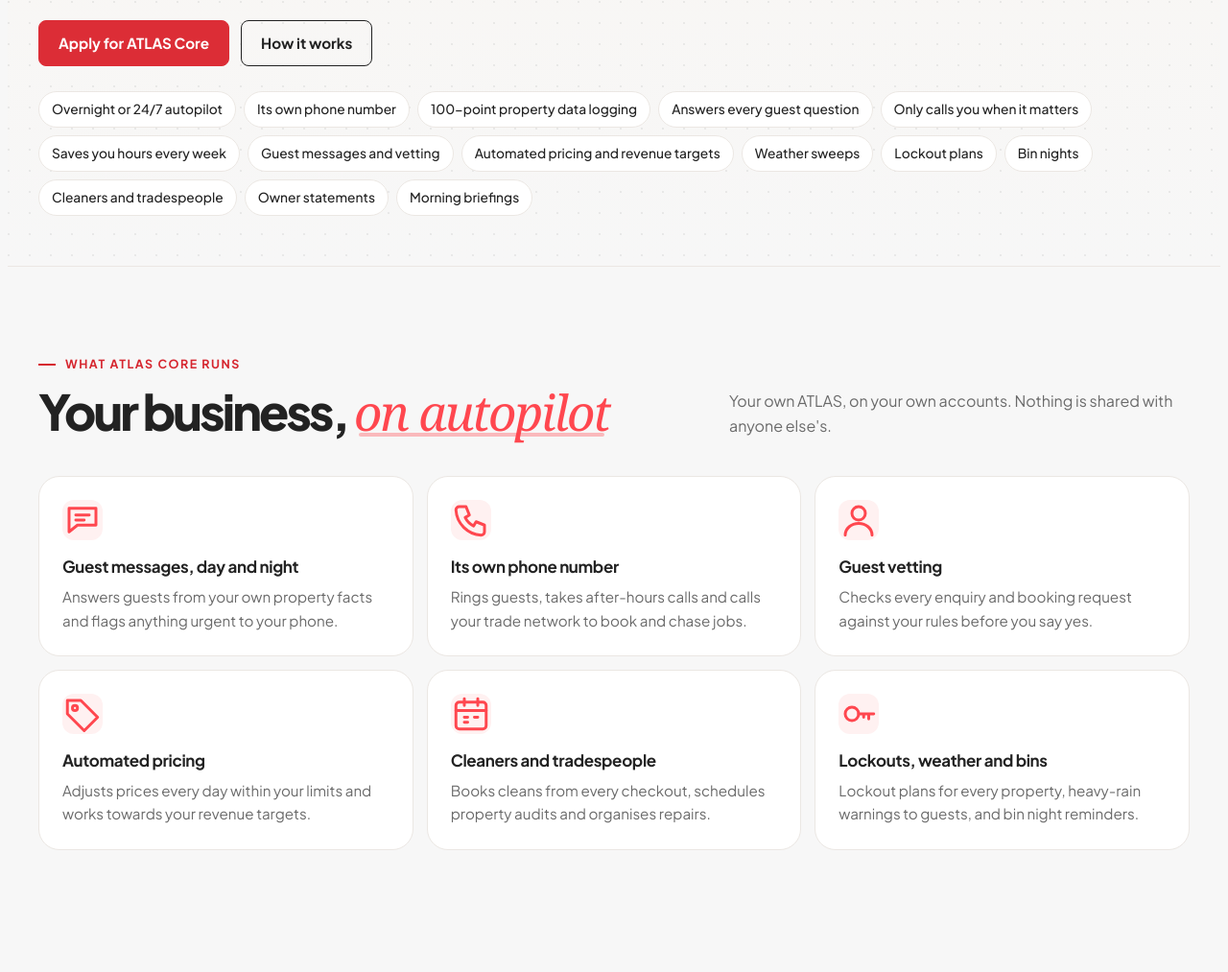
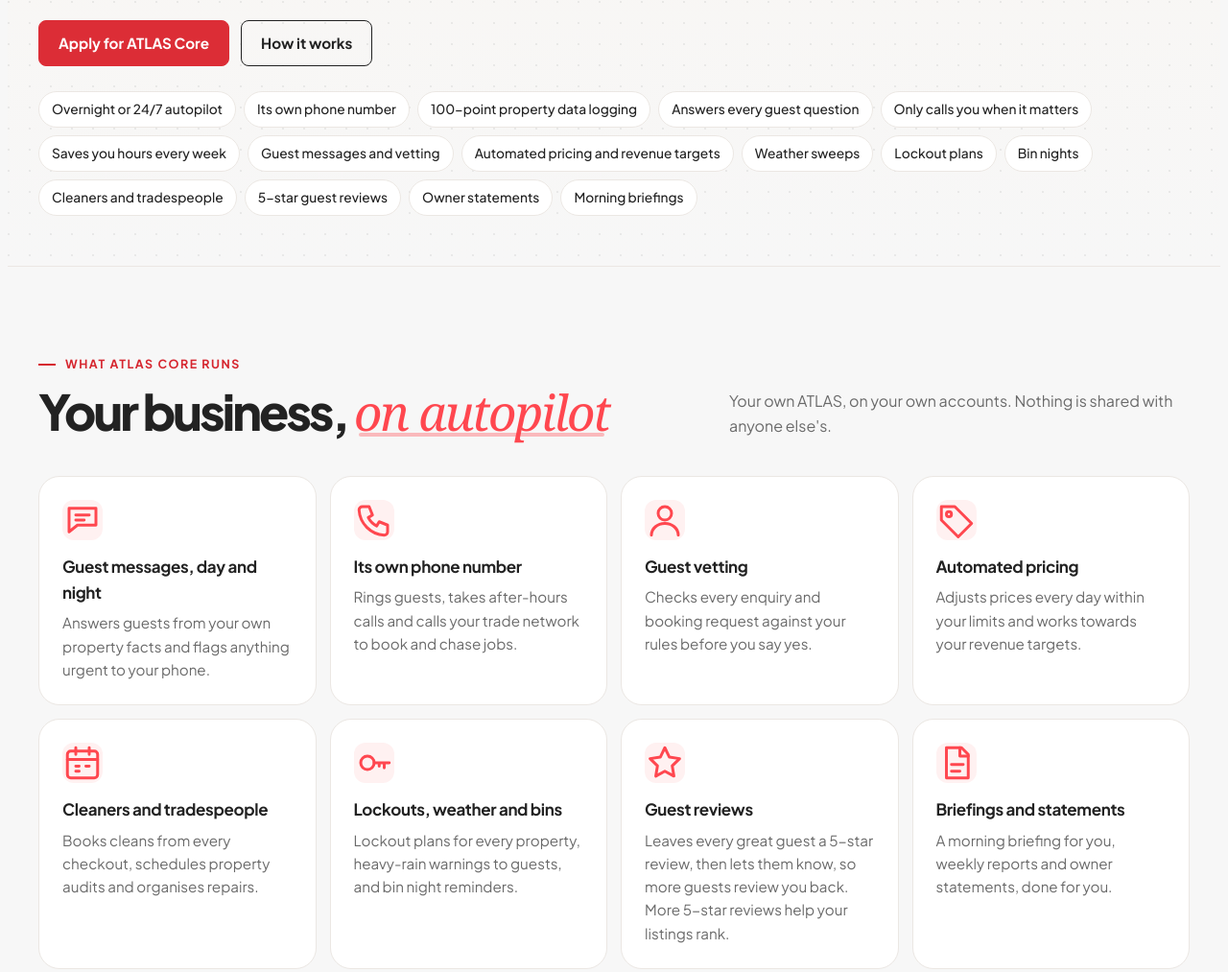
Before and after one commit to kylewillmington-cpu/turnkeygroup-site, a plain HTML site: page public/atlas/index.html in a window 1280 px wide. Shown: the part 582-1595 px from the top of the page at 96% size. Drawn offline with Linux system fonts and the light colour scheme.

Commit message:
ATLAS Core: add guest reviews and briefings cards
Co-Authored-By: Claude Opus 5.5 <noreply@anthropic.com>
Claude-Session: https://claude.ai/code/session_01AahSgueymL89a5gETjtxL5

```diff
--- a/public/assets/atlas.css
+++ b/public/assets/atlas.css
@@ -133,3 +133,5 @@
 .ac-founding{background:var(--coral-soft);border:1px solid #ffd3d5;border-radius:14px;padding:14px 18px;margin-bottom:14px;font-size:.95rem}
 .ac-founding b{color:var(--coral-ink,#d6262f)}
 @media (max-width:860px){.ac-watchbox,.ac-cando{grid-template-columns:1fr;padding:28px 20px}.tres{grid-template-columns:1fr}}
+
+@media (min-width:1100px){.ac-grid{grid-template-columns:repeat(4,minmax(0,1fr))}}
--- a/public/atlas/index.html
+++ b/public/atlas/index.html
@@ -30,7 +30,7 @@
 <link rel="stylesheet" href="/assets/site.css?v=cf1118b">
 
 <script type="application/ld+json">{"@context": "https://schema.org", "@type": "BreadcrumbList", "itemListElement": [{"@type": "ListItem", "position": 1, "name": "Home", "item": "https://turnkeygroup.com.au/"}, {"@type": "ListItem", "position": 2, "name": "ATLAS Core", "item": "https://turnkeygroup.com.au/atlas/"}]}</script>
-<link rel="stylesheet" href="/assets/atlas.css?v=a3">
+<link rel="stylesheet" href="/assets/atlas.css?v=a4">
 </head><body>
 <div class="progress" aria-hidden="true"></div><a class="skip" href="#main-content">Skip to content</a>
 <header><div class="wrap">
@@ -47,7 +47,7 @@
   <h1>Running a short-term rental business has never been <em>so easy.</em></h1>
   <p class="lede">ATLAS Core is your own AI operator. It connects to your channel manager, pricing and team, then runs your short-stay business day and night: guest messages and phone calls, vetting, pricing, cleaners and tradespeople, and the 2am problems. Not available yet. Join the waiting list to be first in.</p>
   <div class="pcta"><a class="btn" href="#apply">Apply for ATLAS Core</a><a class="btn ghost" href="#how">How it works</a></div>
-  <ul class="ac-chips" aria-label="What ATLAS Core does"><li>Overnight or 24/7 autopilot</li><li>Its own phone number</li><li>100-point property data logging</li><li>Answers every guest question</li><li>Only calls you when it matters</li><li>Saves you hours every week</li><li>Guest messages and vetting</li><li>Automated pricing and revenue targets</li><li>Weather sweeps</li><li>Lockout plans</li><li>Bin nights</li><li>Cleaners and tradespeople</li><li>Owner statements</li><li>Morning briefings</li></ul>
+  <ul class="ac-chips" aria-label="What ATLAS Core does"><li>Overnight or 24/7 autopilot</li><li>Its own phone number</li><li>100-point property data logging</li><li>Answers every guest question</li><li>Only calls you when it matters</li><li>Saves you hours every week</li><li>Guest messages and vetting</li><li>Automated pricing and revenue targets</li><li>Weather sweeps</li><li>Lockout plans</li><li>Bin nights</li><li>Cleaners and tradespeople</li><li>5-star guest reviews</li><li>Owner statements</li><li>Morning briefings</li></ul>
 </div></section>
 
 <section class="block" id="how"><div class="wrap">
@@ -59,6 +59,8 @@
     <div class="ac-card"><span class="ic" data-icon="tag"></span><b>Automated pricing</b><p>Adjusts prices every day within your limits and works towards your revenue targets.</p></div>
     <div class="ac-card"><span class="ic" data-icon="cal"></span><b>Cleaners and tradespeople</b><p>Books cleans from every checkout, schedules property audits and organises repairs.</p></div>
     <div class="ac-card"><span class="ic" data-icon="key"></span><b>Lockouts, weather and bins</b><p>Lockout plans for every property, heavy-rain warnings to guests, and bin night reminders.</p></div>
+    <div class="ac-card"><span class="ic" data-icon="star"></span><b>Guest reviews</b><p>Leaves every great guest a 5-star review, then lets them know, so more guests review you back. More 5-star reviews help your listings rank.</p></div>
+    <div class="ac-card"><span class="ic" data-icon="doc"></span><b>Briefings and statements</b><p>A morning briefing for you, weekly reports and owner statements, done for you.</p></div>
   </div>
 </div></section>
 
@@ -102,6 +104,7 @@
       <li>Book cleaners, audits and tradespeople</li>
       <li>Send weather warnings, bin reminders and lockout plans</li>
       <li>Ring you, your guests or your trades when something's urgent</li>
+      <li>Leave great guests a 5-star review and let them know</li>
       <li>Run as many properties as you have</li>
     </ul></div>
     <div class="ac-cant"><b class="t">Where the limits are</b><ul>
@@ -251,6 +254,6 @@
 
 
 <script src="/assets/site.js?v=cf1118b" defer></script>
-<script src="/assets/atlas.js?v=a3" defer></script>
+<script src="/assets/atlas.js?v=a4" defer></script>
 
 </body></html>
```
Also changed, not shown: public/index.html (+1 -1 lines).
